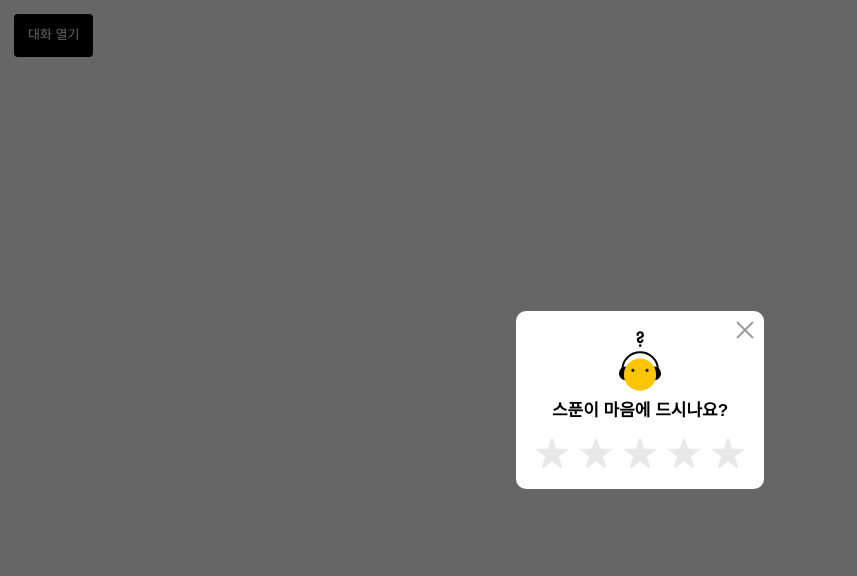
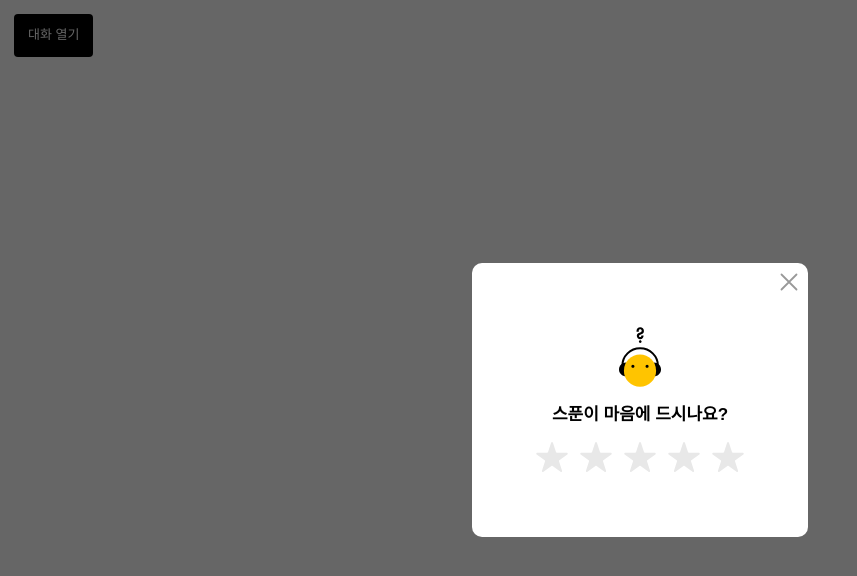
Before and after one commit to locpnh1995/rating-app, a plain HTML site: page index.html in a window 1280 px wide. Both pictures are taken after a click on the element "대화 열기". Shown: the whole page, without its empty margins (0-857 px from the left). Drawn offline with Linux system fonts and the light colour scheme; a web font is replaced by a local one.

Commit message:
modify margin padding for modal

```diff
--- a/main.css
+++ b/main.css
@@ -257,7 +257,7 @@ i.negative-finish-emoji-icon {
 
 .modal-dialog {
   position: relative;
-  margin: 20px;
+  margin: 11vw;
 
   background-color: #fff;
 
@@ -265,6 +265,12 @@ i.negative-finish-emoji-icon {
 
   overflow: auto;
   max-height: 90vh;
+}
+
+@media only screen and (max-width: 280px) {
+  .modal-dialog {
+    margin: 7vw;
+  }
 }
 
 .modal-content {
@@ -290,7 +296,7 @@ i.negative-finish-emoji-icon {
   flex-direction: column;
   align-items: center;
 
-  padding: 20px;
+  padding: 5vw;
 }
 
 .modal.rating-modal .question-emoji-icon {
@@ -299,7 +305,7 @@ i.negative-finish-emoji-icon {
 }
 
 .modal.rating-modal .main-text {
-  margin-top: 10px;
+  margin-top: 18px;
   font-weight: bold;
   font-size: 17px;
   text-align: center;
```
